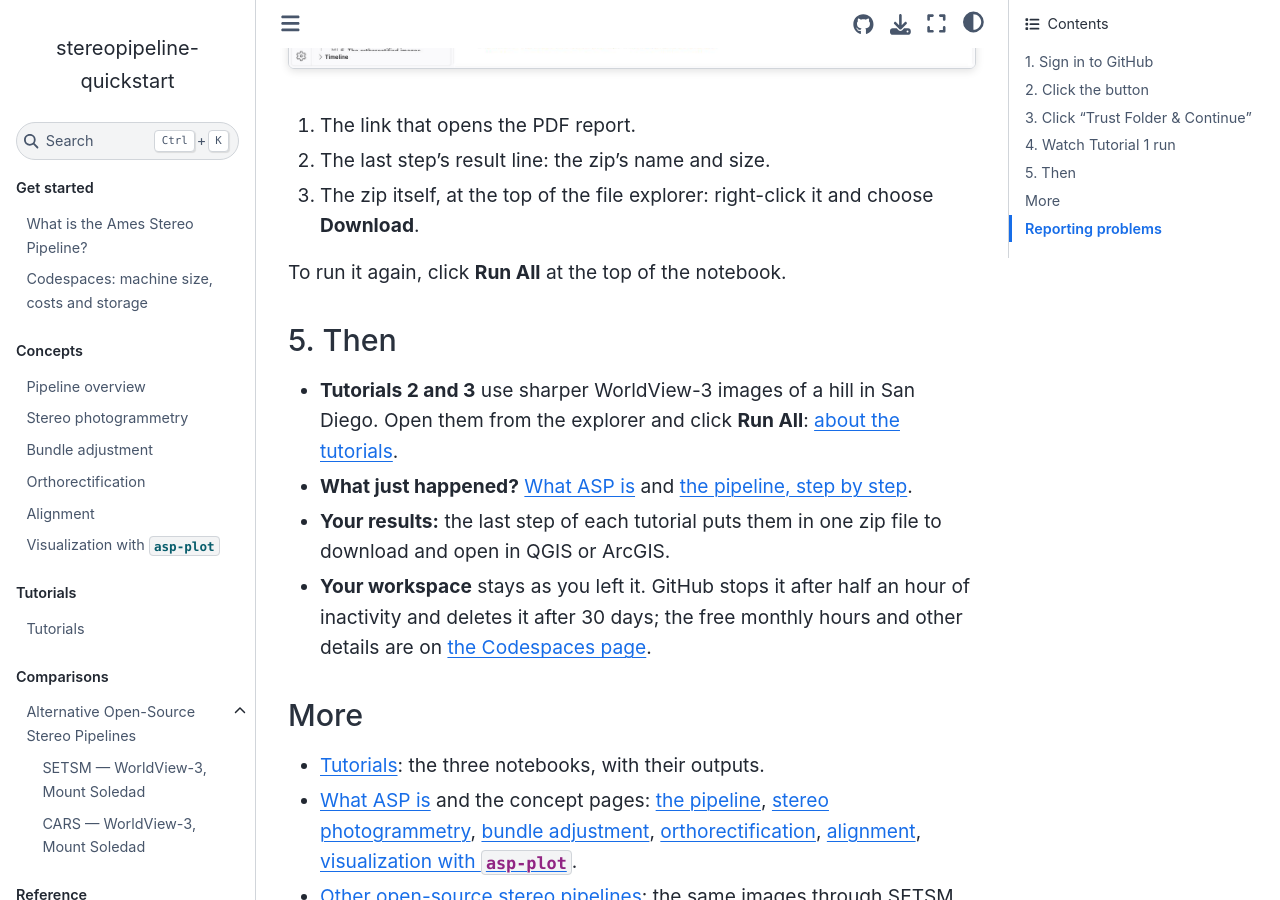
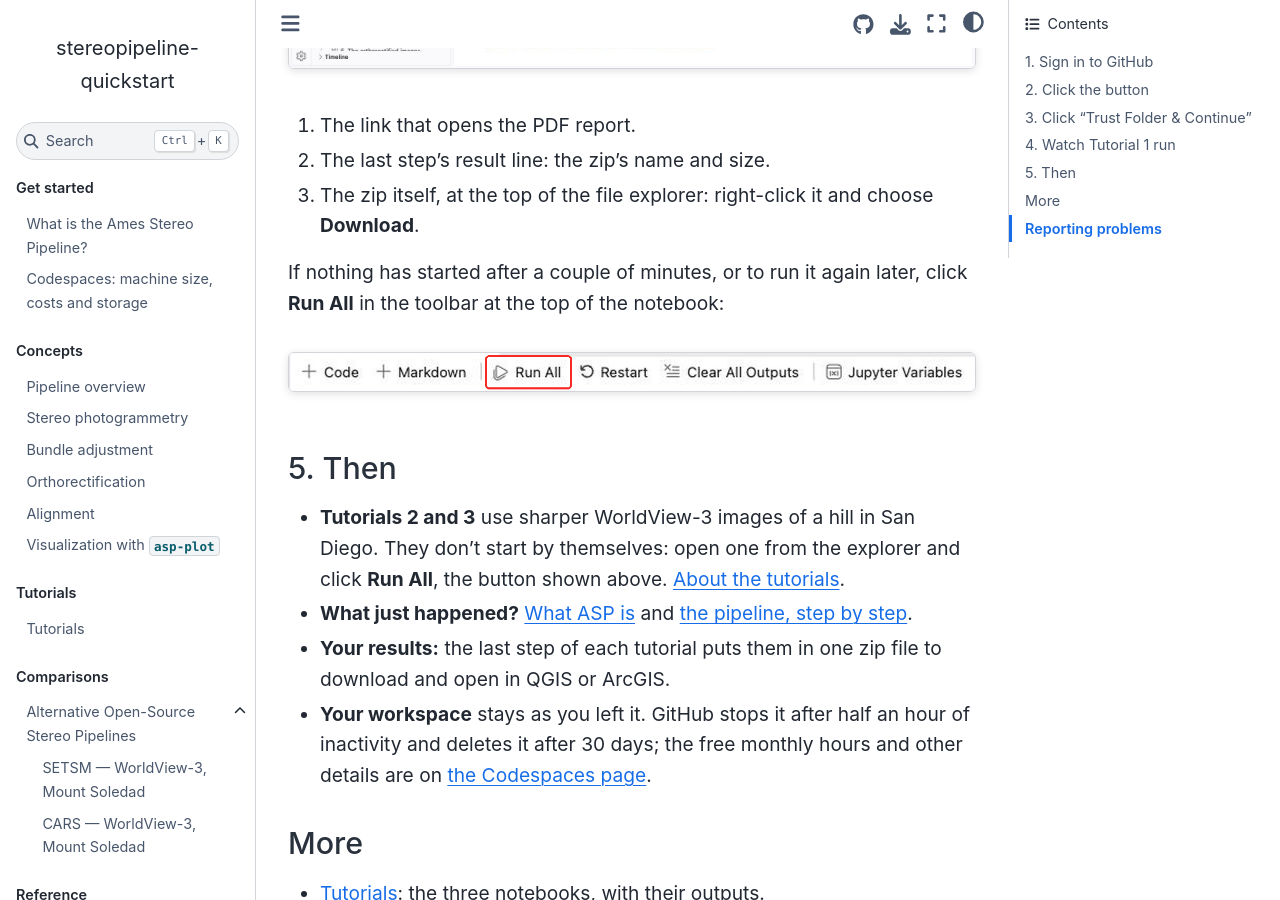
Before and after one commit to uw-cryo/stereopipeline-quickstart, a Sphinx documentation site: the page built from docs/index.md, in a window 1280 px wide and 900 px high, scrolled down 3512 px. Built offline with Sphinx 7.4.7 and the Sphinx Book theme 1.1.4, drawn with Linux system fonts in a browser that asks for light colours; pages that are not in the unit, such as notebooks, are missing from menus.

Commit message:
Show the Run All button on the home and Codespaces pages
A zoomed figure of the notebook toolbar with Run All boxed, for when
Tutorial 1 hasn't started by itself and for Tutorials 2 and 3, which
never start by themselves. Until now the click was described in words
only.

Claude-Session: https://claude.ai/code/session_011KC3JwzmbqUXJMF6UJmWQX

```diff
--- a/docs/index.md
+++ b/docs/index.md
@@ -65,11 +65,13 @@ What to expect:
 2. The last step's result line: the zip's name and size.
 3. The zip itself, at the top of the file explorer: right-click it and choose **Download**.
 
-To run it again, click **Run All** at the top of the notebook.
+If nothing has started after a couple of minutes, or to run it again later, click **Run All** in the toolbar at the top of the notebook:
+
+![The notebook toolbar, with the Run All button boxed](start/figures/run-all.png)
 
 ## 5. Then
 
-- **Tutorials 2 and 3** use sharper WorldView-3 images of a hill in San Diego. Open them from the explorer and click **Run All**: [about the tutorials](tutorials/index.md).
+- **Tutorials 2 and 3** use sharper WorldView-3 images of a hill in San Diego. They don't start by themselves: open one from the explorer and click **Run All**, the button shown above. [About the tutorials](tutorials/index.md).
 - **What just happened?** [What ASP is](start/what-is-asp.md) and [the pipeline, step by step](concepts/pipeline-overview.md).
 - **Your results:** the last step of each tutorial puts them in one zip file to download and open in QGIS or ArcGIS.
 - **Your workspace** stays as you left it. GitHub stops it after half an hour of inactivity and deletes it after 30 days; the free monthly hours and other details are on [the Codespaces page](start/codespaces.md).
```
Also changed, not shown: docs/start/codespaces.md (+3 -1 lines), docs/start/figures/run-all.png (added), 1 other file.
